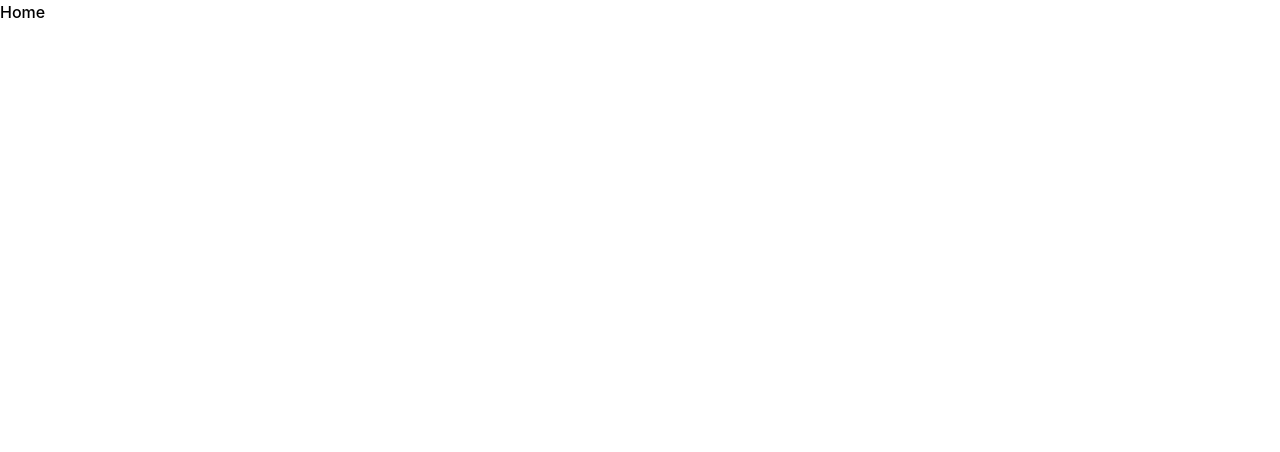
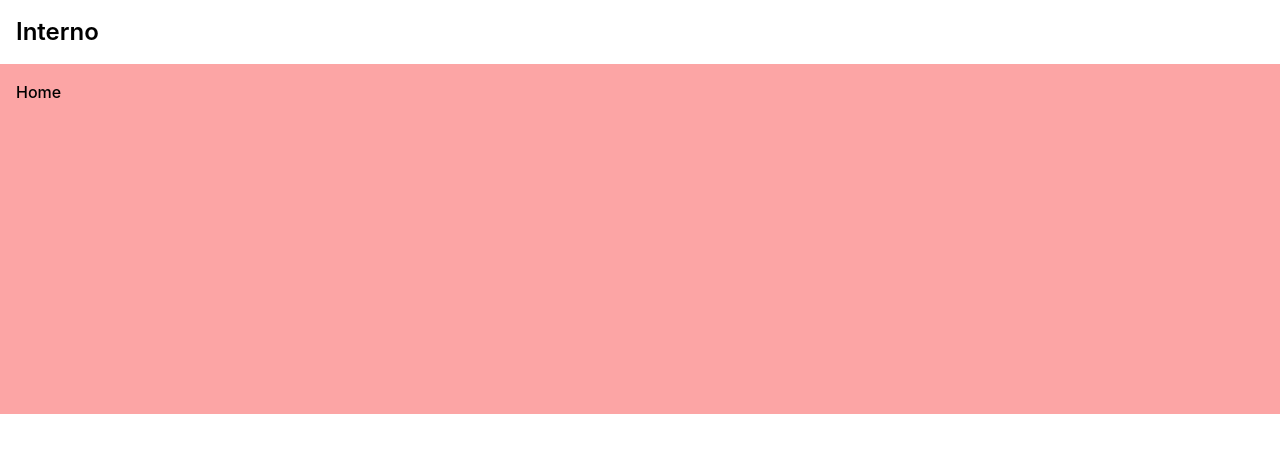
Before and after one commit to techtrybe/interno, a Next.js app: page / in a window 1280 px wide. Shown: the top 452 px of the page. Built offline with nearby package versions, Linux system fonts and the light colour scheme.

Commit message:
configured absolute imports and created shared components

```diff
--- /dev/null
+++ b/components/Navbar.jsx
@@ -0,0 +1,13 @@
+import React from 'react'
+
+const Navbar = () => {
+  return (
+    <nav className='w-full p-4'>
+        <div className='w-full max-w-7xl mx-auto'>
+            <h2>Interno</h2>
+        </div>
+    </nav>
+  )
+}
+
+export default Navbar
--- /dev/null
+++ b/components/shared/Layout.jsx
@@ -0,0 +1,13 @@
+import Navbar from 'components/Navbar'
+import React from 'react'
+
+function Layout({children}) {
+  return (
+    <>
+    <Navbar />
+    <main>{children}</main>
+    </>
+  )
+}
+
+export default Layout
--- /dev/null
+++ b/components/shared/Page.jsx
@@ -0,0 +1,22 @@
+import Head from "next/head";
+import React from "react";
+
+function Page({
+  children,
+  title = "Interno - Interior design website",
+  className,
+  style,
+}) {
+  return (
+    <>
+      <Head>
+        <title>{title}</title>
+      </Head>
+      <div className={`flex flex-col p-4 ${className}`} style={style}>
+        <div className="w-full max-w-7xl mx-auto">{children}</div>
+      </div>
+    </>
+  );
+}
+
+export default Page;
--- /dev/null
+++ b/jsconfig.json
@@ -0,0 +1,5 @@
+{
+  "compilerOptions": {
+    "baseUrl": "."
+  }
+}
--- a/pages/_app.js
+++ b/pages/_app.js
@@ -1,5 +1,10 @@
-import '../styles/globals.css'
+import Layout from "components/shared/Layout";
+import "styles/globals.css";
 
 export default function App({ Component, pageProps }) {
-  return <Component {...pageProps} />
+  return (
+    <Layout>
+      <Component {...pageProps} />
+    </Layout>
+  );
 }
--- a/pages/index.js
+++ b/pages/index.js
@@ -1,6 +1,8 @@
+import Page from "components/shared/Page"
+
 function Home() {
   return (
-    <div>Home</div>
+    <Page className="bg-red-300 h-[350px]">Home</Page>
   )
 }
 
```
